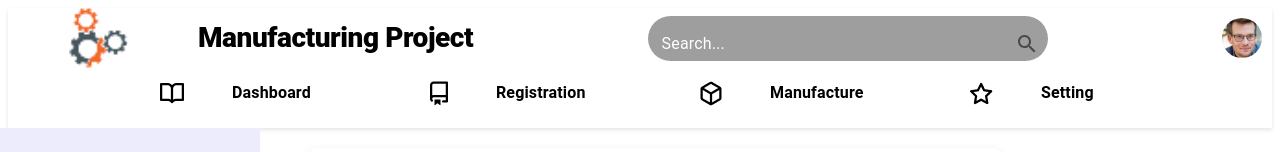
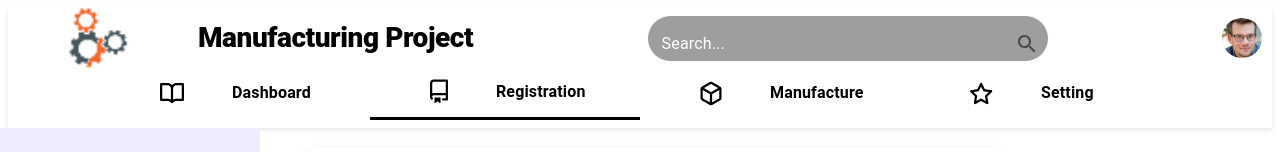
Before and after one commit to Manufacturing-Project/frontend, a React (Create React App) app: page /register/material in a window 1280 px wide. Shown: the top 152 px of the page. Built offline with nearby package versions, Linux system fonts and the light colour scheme; no server answers.

Commit message:
menu item register button isActive bug fixed

```diff
--- a/src/components/atoms/index.ts
+++ b/src/components/atoms/index.ts
@@ -1,6 +1,6 @@
 export { ImageLeft } from "./imageLeft/ImageLeft";
 export { Icon } from "./icon/Icon";
-export {MenuText} from "./menuText/MenuText";
+export {MenuText} from "./MenuText/MenuText";
 export  {TableCells} from './tableCell/TableCells';
 export { CustomButton } from "./button/CustomButton";
 export { InputSelectField } from "./inputField/inputSelectFeild/InputSelectField";
--- a/src/components/molecules/MenuBar/MenuBar.tsx
+++ b/src/components/molecules/MenuBar/MenuBar.tsx
@@ -39,7 +39,7 @@ const MenuBar: React.FC = () => {
           icon={<img src={RegistrationIcon} alt="Registration" />}
           path='/register'
           label="Registration"
-          isActive={isActive('/registration')}
+          isActive={isActive('/register')}
         />
         <MenuItem
           icon={<img src={PurchaseIcon} alt="Manufacture" />}
```
